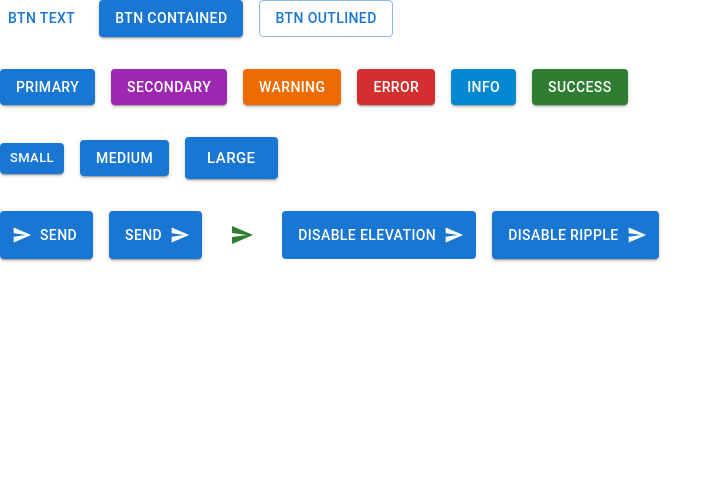
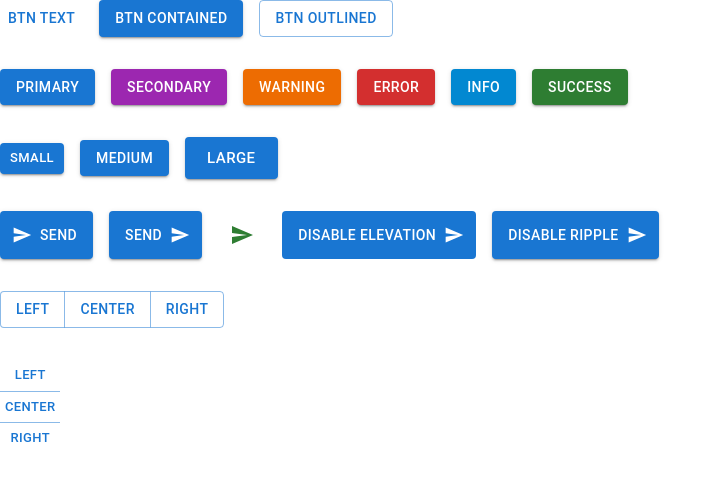
Before and after one commit to akdemirsafak/ReactAndMui, a React (Create React App) app: page / in a window 1280 px wide. Shown: the top 480 px of the page, without its empty margins (0-723 px from the left). Built offline with nearby package versions, Linux system fonts and the light colour scheme.

Commit message:
Button Group Added

```diff
--- a/src/components/MuiButton.tsx
+++ b/src/components/MuiButton.tsx
@@ -1,4 +1,4 @@
-import {Stack,Button,IconButton} from '@mui/material'
+import {Stack,Button,IconButton,ButtonGroup} from '@mui/material'
 import SendIcon from '@mui/icons-material/Send'
 
 export const MuiButton=()=>{
@@ -16,33 +16,41 @@
                     <Button variant='contained' color='secondary'>Secondary</Button>
                     <Button variant='contained' color='warning'>Warning</Button>
                     <Button variant='contained' color='error'>Error</Button>
-                     <Button variant='contained' color='info'>info</Button>
+                    <Button variant='contained' color='info'>info</Button>
                     <Button variant='contained' color='success'>success</Button>
-
                 </Stack>
 
                 <Stack spacing={2} direction='row' display='block'>
                     <Button variant='contained' size='small'>Small</Button>
                     <Button variant='contained' size='medium'>Medium</Button>
                     <Button variant='contained' size='large'>Large</Button>
-
-
                 </Stack>
 
 
                 <Stack spacing={2} direction='row'>
                     <Button variant='contained' startIcon={<SendIcon/>}>Send</Button>
                     <Button variant='contained' endIcon={<SendIcon/>}>Send</Button>
-                   <IconButton aria-aria-label='send' color='success' size='large'>
+                    <IconButton aria-aria-label='send' color='success' size='large'>
                         <SendIcon/>
                     </IconButton>
                     <Button variant='contained' endIcon={<SendIcon/>} disableElevation onClick={()=> alert('Clicked Disabled Elevation')}> Disable Elevation</Button>
-                      <Button variant='contained' endIcon={<SendIcon/>} disableRipple onClick={()=> alert('Clicked Disabled Ripple')}> Disable Ripple</Button>
+                    <Button variant='contained' endIcon={<SendIcon/>} disableRipple onClick={()=> alert('Clicked Disabled Ripple')}> Disable Ripple</Button>
                 </Stack>
 
-                <Stack spacing={2} direction='row'>
+                <Stack direction='row'>
+                    <ButtonGroup variant='outlined' >
+                        <Button >Left</Button>
+                        <Button >Center</Button>
+                        <Button >Right</Button>
+                    </ButtonGroup>
+                </Stack>
 
-
+                <Stack direction='row'>
+                    <ButtonGroup variant='text' orientation='vertical' size='small' aria-label='alignment button group'>
+                        <Button onClick={()=>alert('left clicked')}>Left</Button>
+                        <Button >Center</Button>
+                        <Button >Right</Button>
+                    </ButtonGroup>
                 </Stack>
 
 
```
